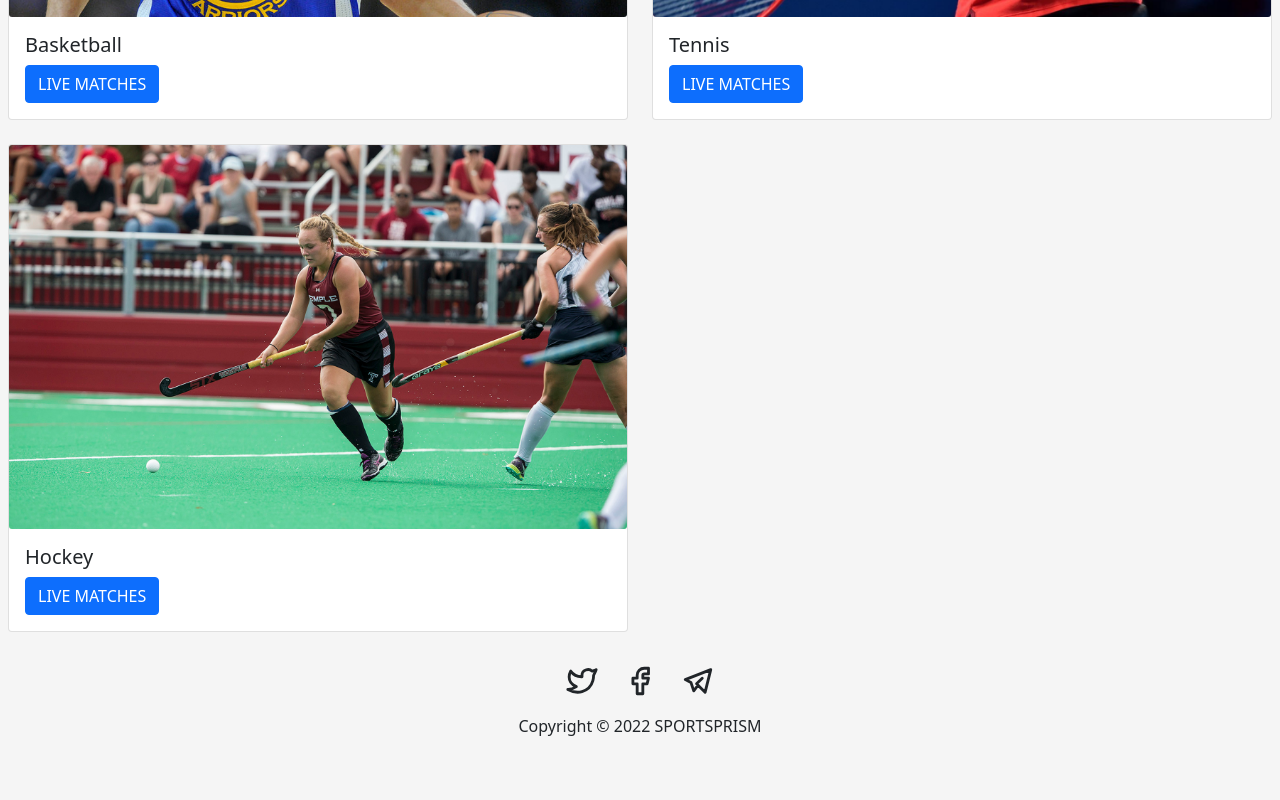
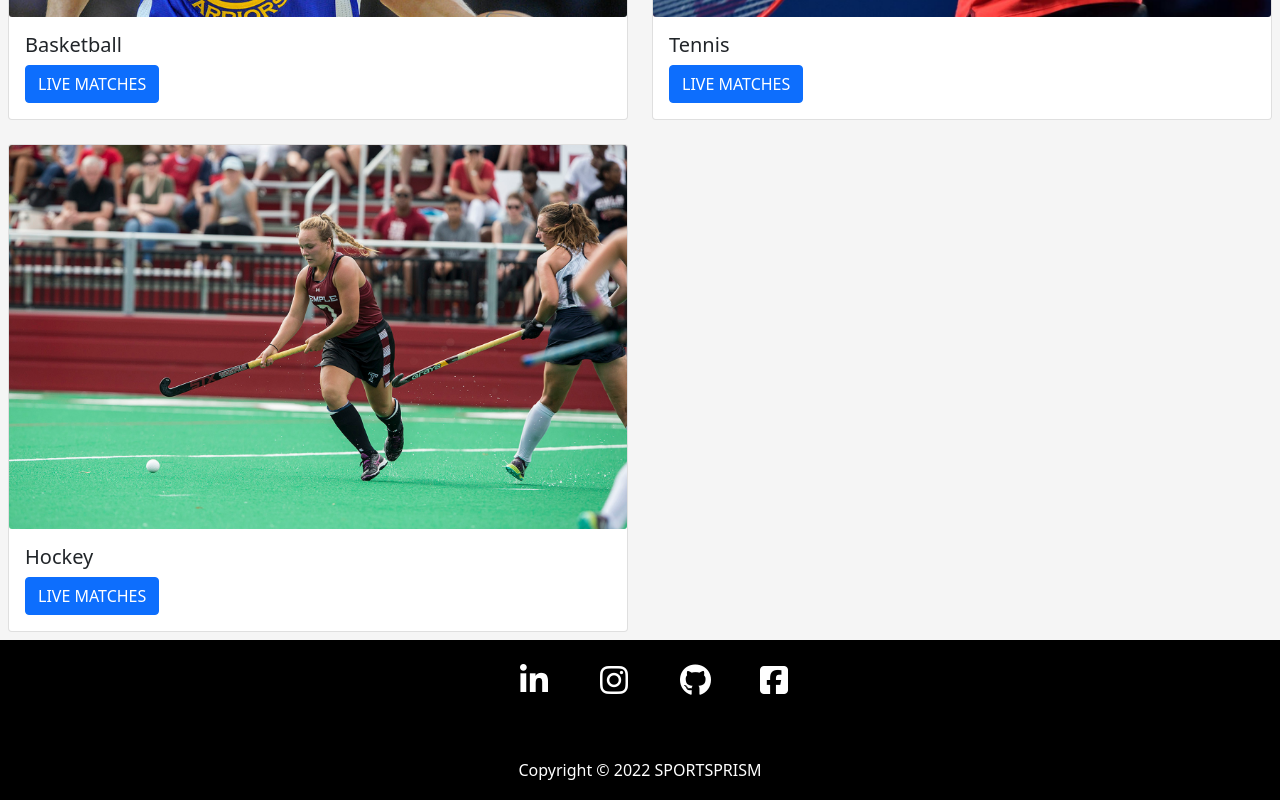
Before and after one commit to Vikrantpalle/sports-prism-frontend, a React (Create React App) app: page / in a window 1280 px wide. Shown: the part 954-1754 px from the top of the page. Before the commit the page ends 1692 px from the top, so only its background shows below. Built offline with nearby package versions, Linux system fonts and the light colour scheme.

Commit message:
modificatins for the footer

```diff
--- a/public/index.html
+++ b/public/index.html
@@ -2,10 +2,17 @@
 <html lang="en">
   <head>
     <meta charset="utf-8" />
+    <link
+      rel="stylesheet"
+      href="https://maxcdn.bootstrapcdn.com/font-awesome/latest/css/font-awesome.min.css"
+    />
     <link rel="icon" href="%PUBLIC_URL%/favicon.ico" />
-    <link rel="preconnect" href="https://fonts.googleapis.com">
-<link rel="preconnect" href="https://fonts.gstatic.com" crossorigin>
-<link href="https://fonts.googleapis.com/css2?family=Montserrat:ital,wght@1,700&display=swap" rel="stylesheet">
+    <link rel="preconnect" href="https://fonts.googleapis.com" />
+    <link rel="preconnect" href="https://fonts.gstatic.com" crossorigin />
+    <link
+      href="https://fonts.googleapis.com/css2?family=Montserrat:ital,wght@1,700&display=swap"
+      rel="stylesheet"
+    />
     <meta name="viewport" content="width=device-width, initial-scale=1" />
     <meta name="theme-color" content="#000000" />
     <meta
--- a/src/Footer.css
+++ b/src/Footer.css
@@ -0,0 +1,26 @@
+.footer {
+  background-color: #000000;
+  height: 20vh;
+  align-items: center;
+}
+div.social-icon {
+  position: relative;
+  display: flex;
+  justify-content: center;
+  text-align: center;
+  align-items: center;
+  height: 70px;
+}
+.social {
+  color: #fff;
+  height: 20px;
+  width: 20px;
+  padding: 15px 40px;
+  border-radius: 4px;
+  line-height: 10px;
+  line-break: auto;
+  text-decoration: none;
+}
+div.fluid {
+  color: #fff;
+}
--- a/src/Footer.js
+++ b/src/Footer.js
@@ -1,43 +1,28 @@
-import React from 'react'
-import './Footer.css'
-import {Container,Row,Col} from 'react-bootstrap'
-class Footer extends React.Component{
-    render(){
-        return(
-            <Container fluid className='footer mt-4'>
-
-        <Row className="justify-content-md-center socials mb-3" xs="auto">
-           <Col>
-            <svg xmlns="http://www.w3.org/2000/svg" className="icon icon-tabler icon-tabler-brand-twitter" width="34" height="34" viewBox="0 0 24 24" stroke-width="2" stroke="currentColor" fill="none" stroke-linecap="round" stroke-linejoin="round">
-                <path stroke="none" d="M0 0h24v24H0z" fill="none"></path>
-                <path d="M22 4.01c-1 .49 -1.98 .689 -3 .99c-1.121 -1.265 -2.783 -1.335 -4.38 -.737s-2.643 2.06 -2.62 3.737v1c-3.245 .083 -6.135 -1.395 -8 -4c0 0 -4.182 7.433 4 11c-1.872 1.247 -3.739 2.088 -6 2c3.308 1.803 6.913 2.423 10.034 1.517c3.58 -1.04 6.522 -3.723 7.651 -7.742a13.84 13.84 0 0 0 .497 -3.753c-.002 -.249 1.51 -2.772 1.818 -4.013z"></path>
-             </svg>
-             </Col>
-      <Col>
-             <svg xmlns="http://www.w3.org/2000/svg" className="icon icon-tabler icon-tabler-brand-facebook" width="34" height="34" viewBox="0 0 24 24" stroke-width="2" stroke="currentColor" fill="none" stroke-linecap="round" stroke-linejoin="round">
-                <path stroke="none" d="M0 0h24v24H0z" fill="none"></path>
-                <path d="M7 10v4h3v7h4v-7h3l1 -4h-4v-2a1 1 0 0 1 1 -1h3v-4h-3a5 5 0 0 0 -5 5v2h-3"></path>
-             </svg>
-             </Col>
-             <Col>
-                <svg xmlns="http://www.w3.org/2000/svg" className="icon icon-tabler icon-tabler-brand-telegram" width="34" height="34" viewBox="0 0 24 24" stroke-width="2" stroke="currentColor" fill="none" stroke-linecap="round" stroke-linejoin="round">
-                    <path stroke="none" d="M0 0h24v24H0z" fill="none"></path>
-                    <path d="M15 10l-4 4l6 6l4 -16l-18 7l4 2l2 6l3 -4"></path>
-                 </svg>
-                 </Col>
-        </Row>
-
-        <Container fluid>
-            <Row className='justify-content-md-center mb-3'>
-
+import React from "react";
+import "./Footer.css";
+import { Row } from "react-bootstrap";
+class Footer extends React.Component {
+  render() {
+    return (
+      <div class="footer">
+        <div class="social-icon">
+          <a href="#" class="fa fa-linkedin fa-2x social"></a>
+          <a href="#" class="fa fa-instagram fa-2x social" target="_blank"></a>
+          <a href="#" class="fa fa-github fa-2x social"></a>
+          <a
+            href="#"
+            class="fa fa-facebook-square fa-2x social"
+            aria-hidden="true"
+          ></a>
+        </div>
+        <div class="fluid">
+          <Row className="justify-content-center mb-3 mt-5">
             Copyright © 2022 SPORTSPRISM
-
-            </Row>
-            </Container>
-
-    </Container>
-        );
-    }
+          </Row>
+        </div>
+      </div>
+    );
+  }
 }
 
-export default Footer
+export default Footer;
```
